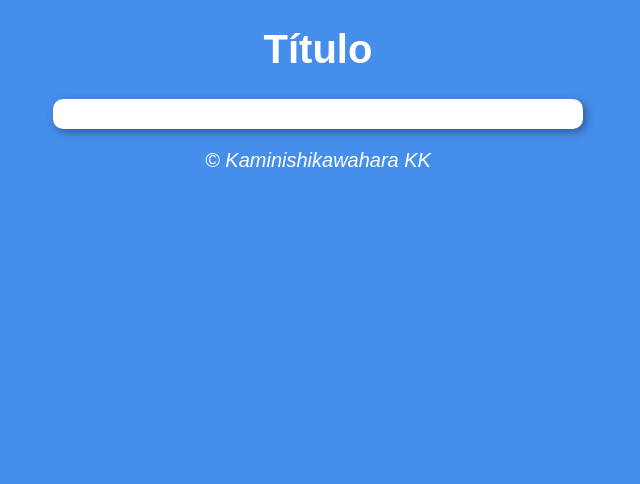
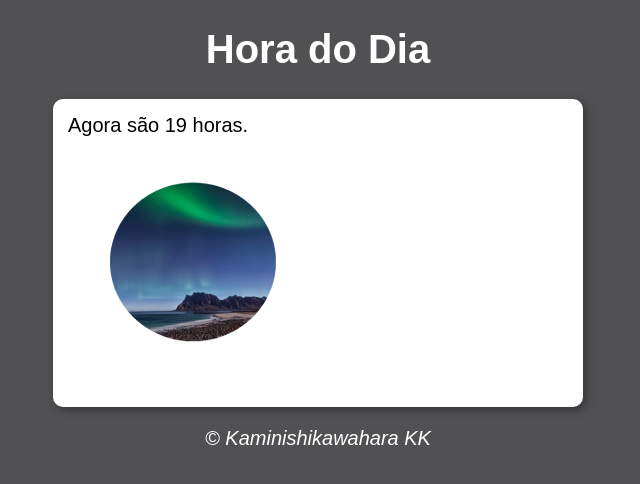
Before and after one commit to kkaori146/Project_Time_Page, a plain HTML site: page index.html in a window 1280 px wide. Shown: the whole page, without its empty margins (322-962 px from the left). Drawn offline with Linux system fonts and the light colour scheme.

Commit message:
Working with images inside JavaScript

```diff
--- a/index.html
+++ b/index.html
@@ -7,18 +7,18 @@
     <link rel="stylesheet" type="text/css" href="css/style.css"/>
     <title>Time Page</title>
 </head>
-<body>
+<body onload="carregar()">
     <header>
-<h1>Título</h1>
+<h1>Hora do Dia</h1>
     </header>
 
     <section>
-<div>
-
+<div id="msg">
+Aqui vai aparecer a msg...
 </div>
 
-<div>
-
+<div id="foto">
+<img id="imagem" src="images/manha.png" alt="foto manhã">
 </div>
     </section>
 
--- a/js/script.js
+++ b/js/script.js
@@ -1 +1,26 @@
-alert('Olá')
+function carregar() {
+var msg = window.document.getElementById('msg')
+var img = window.document.getElementById('imagem')
+var data = new Date()
+//var hora = data.getHours()
+
+var hora = 19
+
+msg.innerHTML = `Agora são ${hora} horas.`
+
+if (hora >= 0 && hora <12) {
+//Good Morning!
+img.src = "images/manha.png"
+document.body.style.background = '#e2cd9f'
+
+}  else if (hora >= 12 && hora <= 18) {
+//Good Afternoon!
+img.src = "images/tarde.png"
+document.body.style.background = '#b9846f'
+
+} else {
+    //Good Evening!
+    img.src = "images/noite.png"
+    document.body.style.background = '#515154'
+}
+}
```
